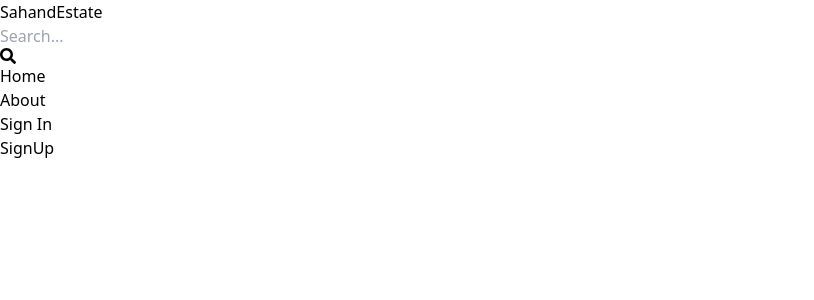
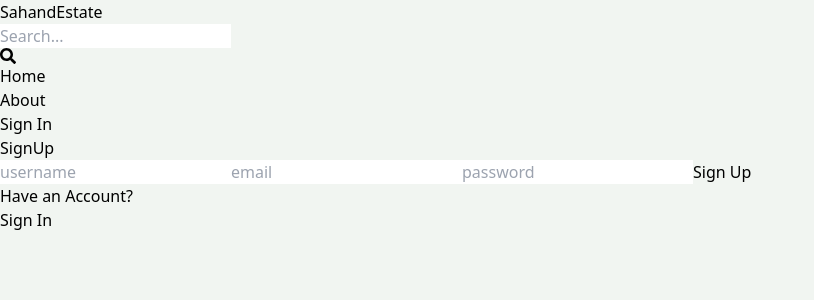
Before and after one commit to gowris-varthan/mern-estate, a React (Vite) app in the folder client/: page /sign-up in a window 1280 px wide. Shown: the top 300 px of the page, without its empty margins (0-814 px from the left). Built offline with nearby package versions, Linux system fonts and the light colour scheme.

Commit message:
Create Signup API

```diff
--- a/client/src/index.css
+++ b/client/src/index.css
@@ -1,3 +1,8 @@
 @tailwind base;
 @tailwind components;
 @tailwind utilities;
+
+
+body{
+    background-color: rgb(241, 245, 241);
+}
--- a/client/src/pages/SignUp.jsx
+++ b/client/src/pages/SignUp.jsx
@@ -1,7 +1,41 @@
-import React from 'react'
+import React from "react";
+import { Link } from "react-router-dom";
 
 export default function SignUp() {
   return (
-    <div>SignUp</div>
-  )
+    <div className="p-3 max-w-lg mx-auto">
+      <h1 className="text-3xl text-center font-semibold my-7">SignUp</h1>
+
+      <form className="flex flex-col gap-4" action="">
+        <input
+          type="text"
+          placeholder="username"
+          className="border p-3 rounded-lg"
+          id="username"
+        />
+        <input
+          type="email"
+          placeholder="email"
+          className="border p-3 rounded-lg"
+          id="email"
+        />
+        <input
+          type="password"
+          placeholder="password"
+          className="border p-3 rounded-lg"
+          id="password"
+        />
+
+        <button className="bg-slate-700 text-white p-3 rounded-lg uppercase hover:opacity-95 disabled:opacity-80">
+          Sign Up
+        </button>
+      </form>
+
+      <div className="flex gap-2 mt-5">
+        <p>Have an Account?</p>
+        <Link to={"/sign-in"} />
+        <span className="text-blue-700">Sign In</span>
+      </div>
+    </div>
+  );
 }
```
